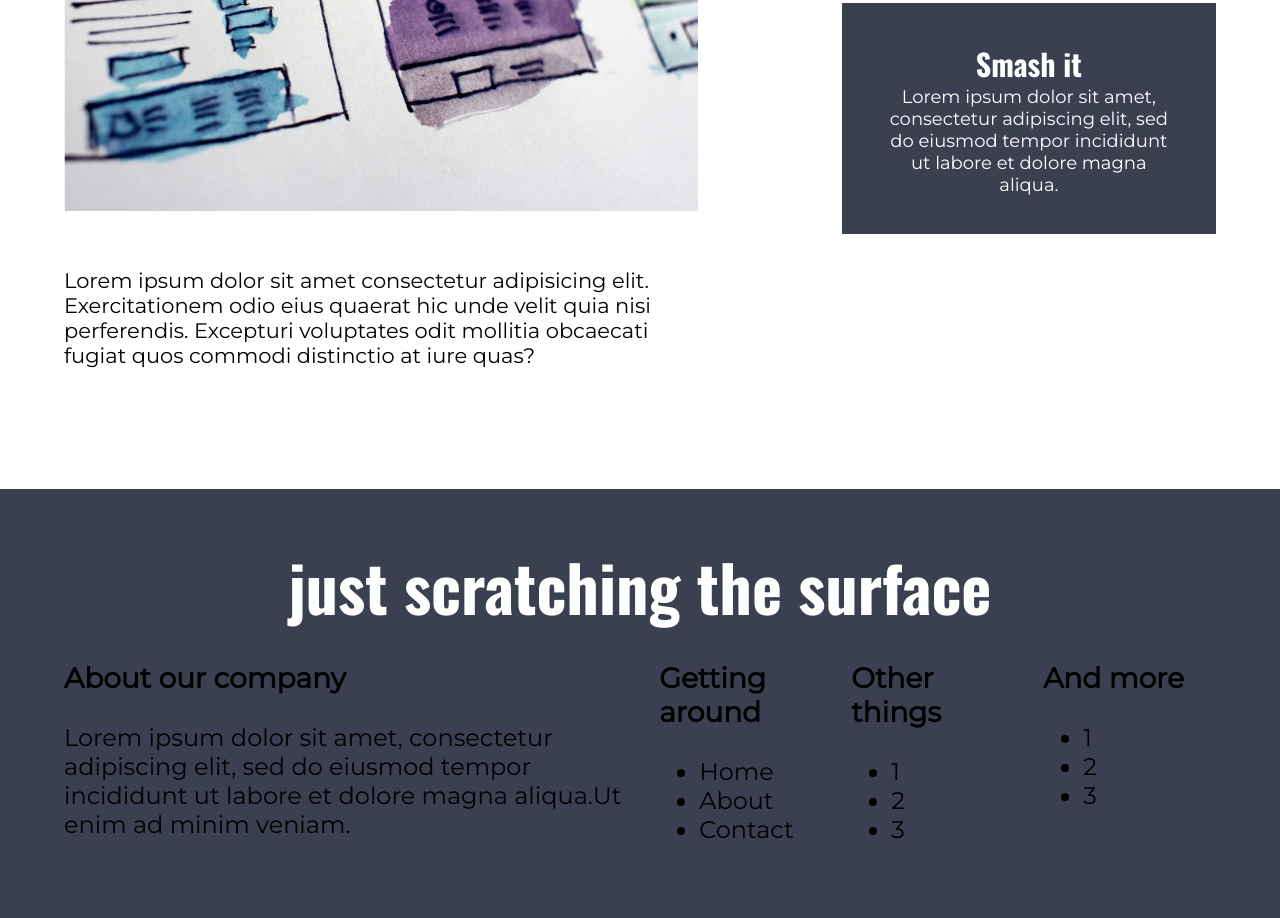
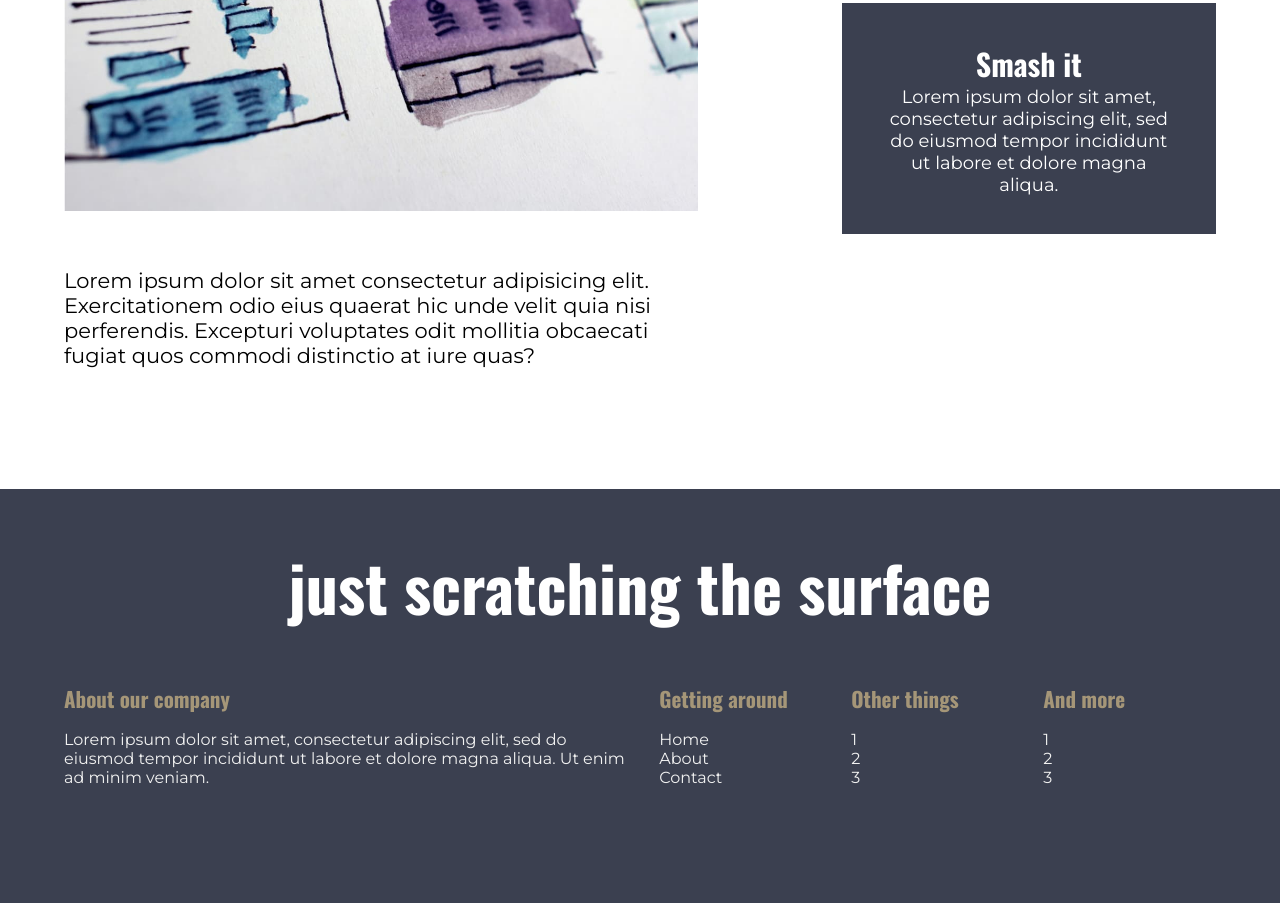
Before and after one commit to kaushal-patel197/css-conquering-responsive-layouts, a plain HTML site: page challenge09/index.html in a window 1280 px wide. Shown: the part 1837-2755 px from the top of the page. Drawn offline with nearby package versions, Linux system fonts and the light colour scheme.

Commit message:
chore(challenge09): footer

```diff
--- a/challenge09/style.css
+++ b/challenge09/style.css
@@ -180,7 +180,29 @@ footer h2 {
   font-size: 6.4rem;
 }
 
+footer h3 {
+  margin: 0;
+  color: #a59678;
+  font-family: "Oswald";
+  font-size: 2.1rem;
+}
+
+footer p {
+  color: #f1f1f1;
+  font-family: "Montserrat";
+  font-size: 1.6rem;
+}
+
+footer ul {
+  list-style: none;
+  padding: 0;
+  color: #f1f1f1;
+  font-family: "Montserrat";
+  font-size: 1.6rem;
+}
+
 .footer__content {
+  margin: 5rem 0;
   justify-content: space-between;
 }
 
```
Also changed, not shown: challenge09/index.html (+2 -2 lines).
